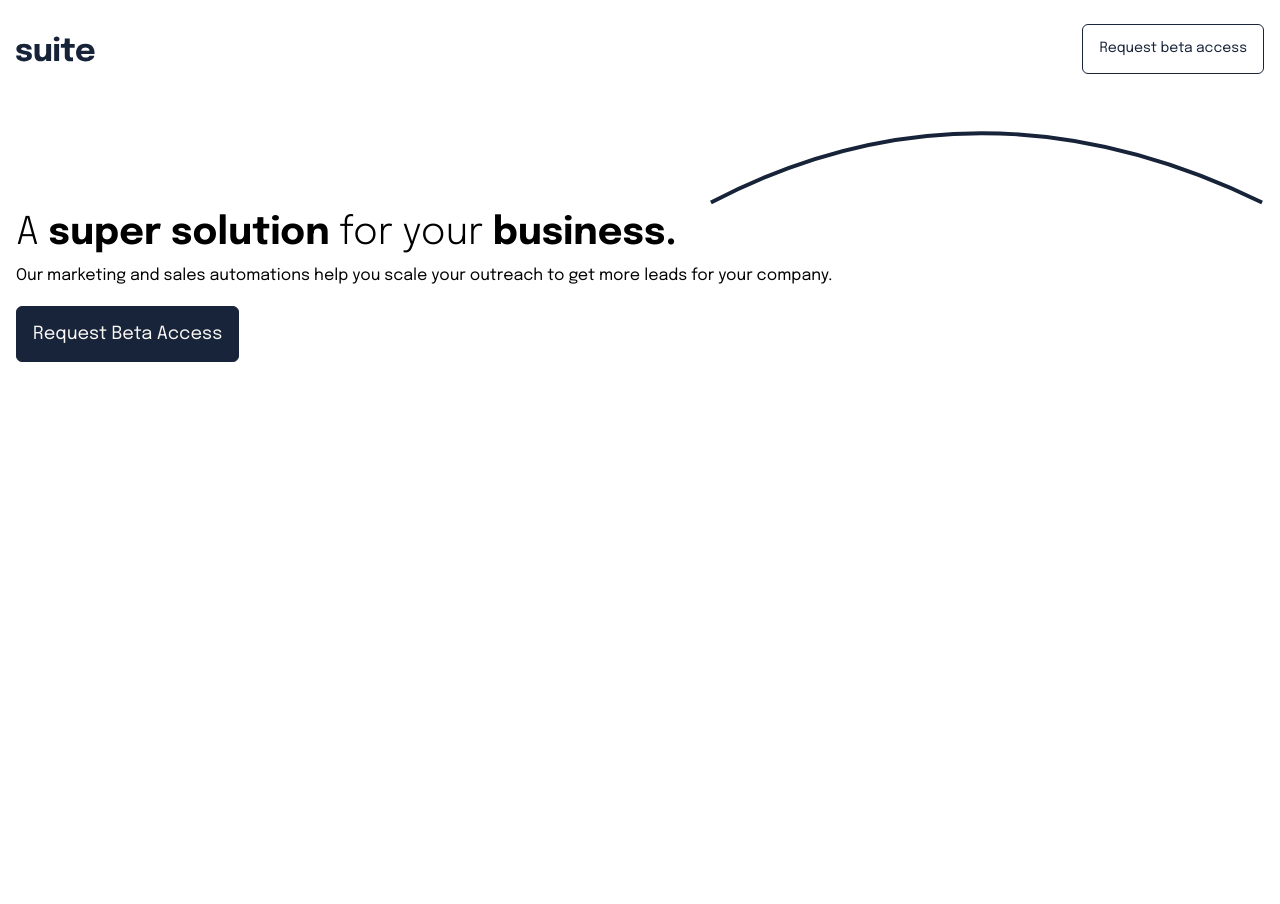
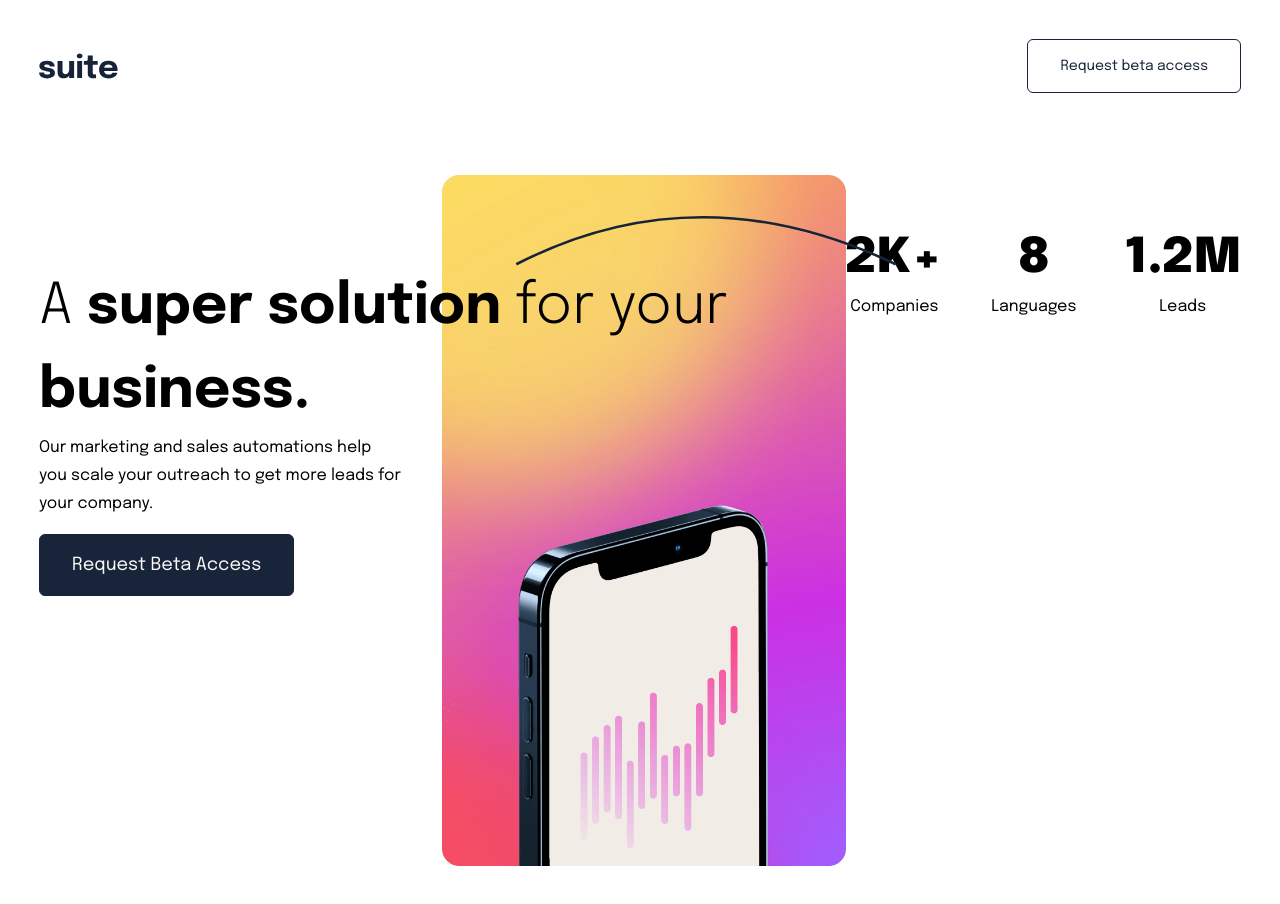
Before and after one commit to queseri/suite-landing-page, a plain HTML site: page index.html in a window 1280 px wide. Before the commit the page ends 800 px from the top, so only its background shows below. Drawn offline with Linux system fonts and the light colour scheme.

Commit message:
statistics display section

```diff
--- a/index.html
+++ b/index.html
@@ -26,6 +26,7 @@
         <main class="container">
             <div class="hero">
                 <div class="hero-content">
+                    <div class="hero-content-container">
                         <div class="hero-content-img-container flex">
                             <img class="hero-content-img" src="./assets/pattern-curved-line-1.svg" alt="">
                         </div>
@@ -40,10 +41,46 @@
                         <a href="/" class="btn-request btn-request-main">
                             Request Beta Access
                         </a>
+                    </div>
+                </div>
 
+                <div class="hero-image-container">
+                    <picture>
+                        <source media="(min-width: 67.5rem)"
+                            srcset="./assets/image-hero-portrait@2x.png, ./assets/image-hero-portrait@2x.webp">
+                        <!--  <source media="(min-width: 51.25rem)"
+                            srcset="./assets/image-hero-landscape@2x.png, ./assets/image-hero-landscape@2x.webp">
+                      -->
+                        <source media="(min-width: 45rem)"
+                            srcset="./assets/image-hero-portrait.png, ./assets/image-hero-portrait.webp">
+                        <img class="hero-image" src="./assets/image-hero-landscape.png" alt=""
+                            srcset="./assets/image-hero-landscape@2x.png,
+                        ./assets/image-hero-landscape.webp, ./assets/image-hero-landscape@2x.webp">
+                    </picture>
                 </div>
-                <div class="hero-image">
 
+                <div class="statistics">
+                    <ul class="statistics-list">
+                        <li>
+                            <p class="statistics-list-item">
+                                <span class="stats-title">2K+</span>
+                                <span class="stats-content">Companies</span>
+                            </p>
+                        </li>
+                        <li>
+                            <p class="statistics-list-item">
+                                <span class="stats-title">8</span>
+                                <span class="stats-content">Languages</span>
+
+                            </p>
+                        </li>
+                        <li>
+                            <p class="statistics-list-item">
+                                <span class="stats-title">1.2M</span>
+                                <span class="stats-content">Leads</span>
+                            </p>
+                        </li>
+                    </ul>
                 </div>
             </div>
         </main>
--- a/style.css
+++ b/style.css
@@ -99,11 +99,18 @@ select {
     --spacer-three-quarters: .75rem;
     --spacer-1: 1rem;
     --spacer-1-5: 1.5rem;
+    --spacer-2: 2rem;
+    --spacer-2-4: 2.4375rem;
+    --spacer-2-8: 2.8rem;
+    --spacer-3: 3rem;
+    --spacer-3-5: 3.5rem;
 
     --fs-16: 1rem;
     --fs-14: 0.875rem;
     --fs-18: 1.125rem;
     --fs-38: 2.375rem;
+    --fs-48: 3rem;
+    --fs-56: 3.5rem;
 
 }
 
@@ -167,4 +174,94 @@ body {
 .hero-content-text {
     font-size: var(--fs-16);
     line-height: 1.75;
+    max-width: 22.625rem;
 }
+
+.hero-image {
+	margin: auto;
+}
+
+
+.stats-title {
+    font-size: var(--fs-48);
+    font-weight: 900;
+}
+
+.statistics {
+    padding-block-start: var(--spacer-3);
+}
+
+.statistics-list {
+    display: flex;
+    flex-direction: column;
+    align-items: center;
+    gap: var(--spacer-3);
+}
+
+.statistics-list-item {
+    display: flex;
+    flex-direction: column;
+    justify-content: center;
+    align-items: center;
+}
+
+@media screen and (min-width: 45rem) {
+    .container {
+        padding-block: var(--spacer-2-4);
+        padding-inline: var(--spacer-2-4);
+    }
+
+    .btn-request {
+        padding: var(--spacer-three-quarters) var(--spacer-2);
+        line-height: 2;
+    }
+
+    .hero {
+        display: grid;
+        grid-template-columns: 3fr 2fr;
+        padding-block-start: .25rem;
+    }
+
+    .hero-image {
+        /* flex: 1 1 40%; */
+    }
+
+    .hero-content {
+        /* flex: 1 1 60%;*/
+        position: relative;
+        padding-block-start: 2rem;
+    }
+
+    .hero-content-container {
+        position: absolute;
+        width: 67vw;
+        z-index: 1;
+    }
+
+    .hero-content-title {
+        font-size: var(--fs-56);
+    }
+
+    .statistics {
+        grid-area: 2/1/3/5;
+    }
+
+    .statistics-list {
+        flex-direction: row;
+        align-items: center;
+        justify-content: space-between;
+    }
+
+
+
+
+}
+
+@media screen and (min-width: 67.5rem) {
+    .hero {
+        grid-template-columns: 2fr 2fr 1fr;
+    }
+    .statistics {
+        grid-area: 1/3/1/4;
+    }
+}
```
Lines whose indentation alone changed are shown as unchanged.
